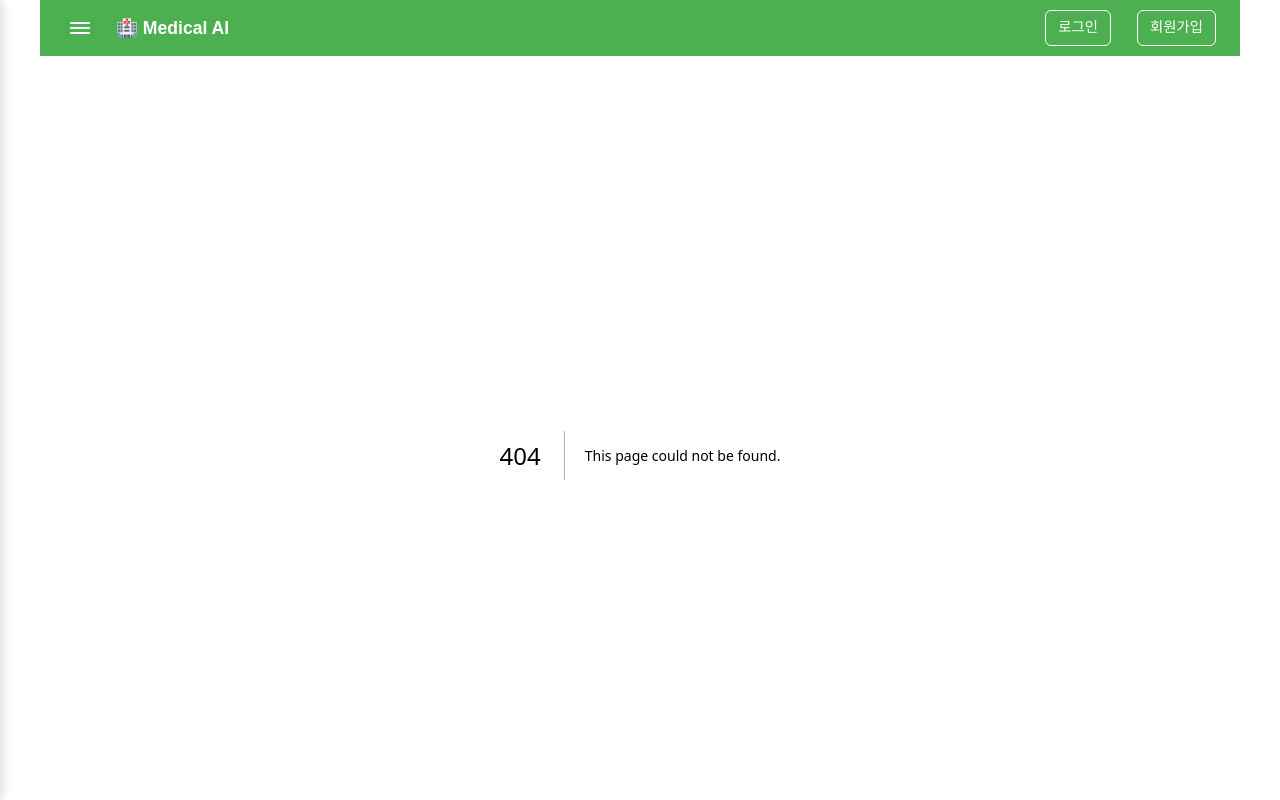
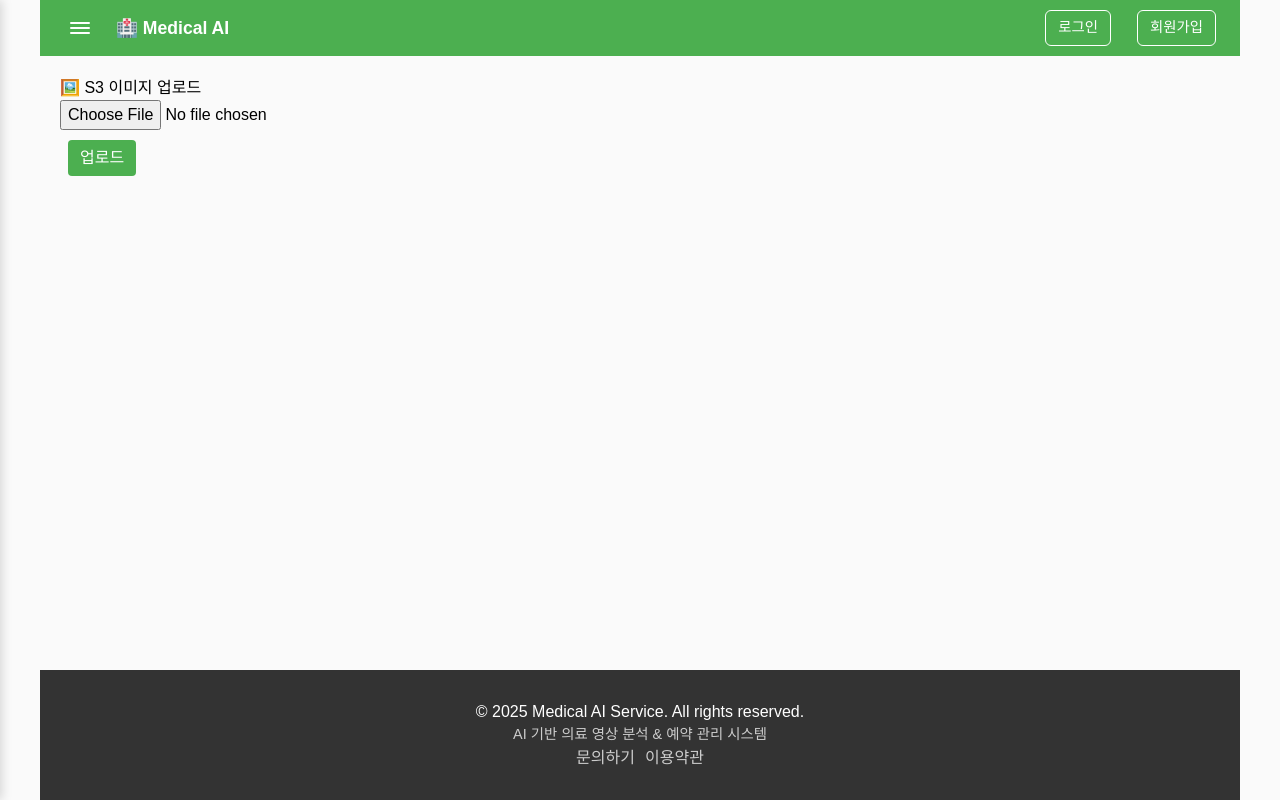
Before and after one commit to bale0820/reservationFront, a Next.js app: page /uploadImage in a window 1280 px wide. Before the commit this address had no page. Shown: the top 800 px of the page. Built offline with nearby package versions, Linux system fonts and the light colour scheme.

Commit message:
파일추가

```diff
--- a/src/app/explain/page3/page.tsx
+++ b/src/app/explain/page3/page.tsx
@@ -59,7 +59,6 @@ export default function Page3() {
     borderRadius: "12px",
     boxShadow: "0 2px 4px rgba(0,0,0,0.05)",
   };
-
   const cardTitle: React.CSSProperties = {
     fontWeight: "600",
     color: "#16a34a",
--- a/src/app/login/page.tsx
+++ b/src/app/login/page.tsx
@@ -20,8 +20,10 @@ export default function LoginPage() {
   const handleLogin = async (e: React.FormEvent) => {
     e.preventDefault();
 
+    const API_BASE =
+      process.env.NEXT_PUBLIC_API_BASE;
     try {
-      const res = await axios.post<ApiResponse<string>>("http://localhost:8080/api/login", {
+      const res = await axios.post<ApiResponse<string>>(`${API_BASE}/api/login`, {
         userId,
         password
       })
--- a/src/app/register/step4/page.tsx
+++ b/src/app/register/step4/page.tsx
@@ -291,7 +291,7 @@ export default function Step2RegisterPage() {
       };
 
       const API_BASE =
-        process.env.NEXT_PUBLIC_API_BASE || "http://localhost:8080";
+        process.env.NEXT_PUBLIC_API_BASE;
       const res = await axios.post<ApiResponse<string>>(
         `${API_BASE}/api/register`,
         sendData
--- /dev/null
+++ b/src/app/uploadImage/page.tsx
@@ -0,0 +1,66 @@
+"use client";
+
+import React, { useState } from "react";
+import axios from "axios";
+
+function FileUpload() {
+    const [file, setFile] = useState<File | null>(null);
+    const [previewUrl, setPreviewUrl] = useState<string | null>(null);
+    const [uploadedUrl, setUploadedUrl] = useState<string | null>(null);
+
+    // 파일 선택 핸들러
+    const handleFileChange = (e: React.ChangeEvent<HTMLInputElement>) => {
+        const selectedFile = e.target.files?.[0];
+        if (selectedFile) {
+            setFile(selectedFile);
+            setPreviewUrl(URL.createObjectURL(selectedFile)); // 미리보기용
+        }
+    };
+
+    // 업로드 요청
+    const handleUpload = async () => {
+        if (!file) {
+            alert("파일을 선택하세요!");
+            return;
+        }
+
+        const formData = new FormData();
+        formData.append("file", file);
+        const API_BASE =
+            process.env.NEXT_PUBLIC_API_BASE;
+        try {
+            const response = await axios.post(`${API_BASE}/api/uploadImage`, formData, {
+                headers: {
+                    "Content-Type": "multipart/form-data",
+                },
+            });
+
+            console.log("업로드 성공:", response.data);
+            setUploadedUrl(response.data as string);
+        } catch (error) {
+            console.error("업로드 실패:", error);
+            alert("업로드 중 오류가 발생했습니다.");
+        }
+    };
+
+    return (
+        <div style={{ padding: 20 }}>
+            <h2>🖼️ S3 이미지 업로드</h2>
+
+            <input type="file" accept="image/*" onChange={handleFileChange} />
+            {previewUrl && <img src={previewUrl} alt="preview" width={200} style={{ marginTop: 10 }} />}
+
+            <button onClick={handleUpload} style={{ display: "block", marginTop: 10 }}>
+                업로드
+            </button>
+
+            {uploadedUrl && (
+                <p style={{ marginTop: 10 }}>
+                    ✅ 업로드 완료: <a href={uploadedUrl} target="_blank" rel="noopener noreferrer">{uploadedUrl}</a>
+                </p>
+            )}
+        </div>
+    );
+}
+
+export default FileUpload;
--- a/src/components/features/feature.ts
+++ b/src/components/features/feature.ts
@@ -44,4 +44,11 @@ export const features: Feature[] = [
     buttonText: "알아보기",
     path: "/chat",
   },
+  {
+    id: 7,
+    title: "5. 이미지업로드",
+    description: "이미지업로드",
+    buttonText: "업로드하기",
+    path: "/uploadImage",
+  },
 ];
--- a/src/components/page/PageTemplate.tsx
+++ b/src/components/page/PageTemplate.tsx
@@ -9,7 +9,6 @@ export function PageTemplate({ hero, image, sectionTitle, paragraphs, features,
         <main style={{ fontFamily: "Arial, sans-serif", background: "#f9fafb", minHeight: "100vh" }}>
             {/* Hero */}
             <HeroSection {...hero} />
-
             {/* Content */}
             <section style={{
                 maxWidth: "1200px", margin: "0 auto", padding: "64px 24px",
```
